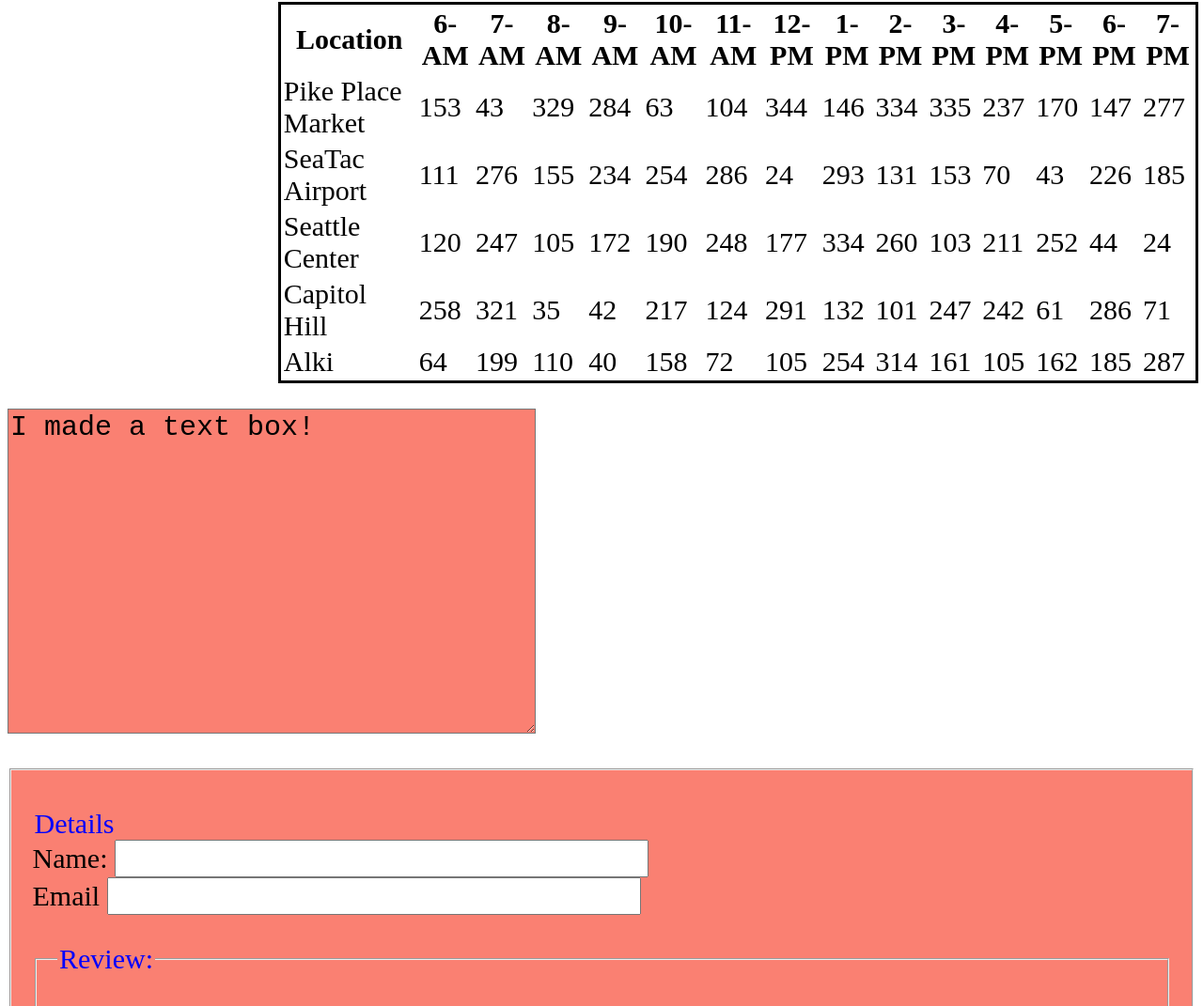
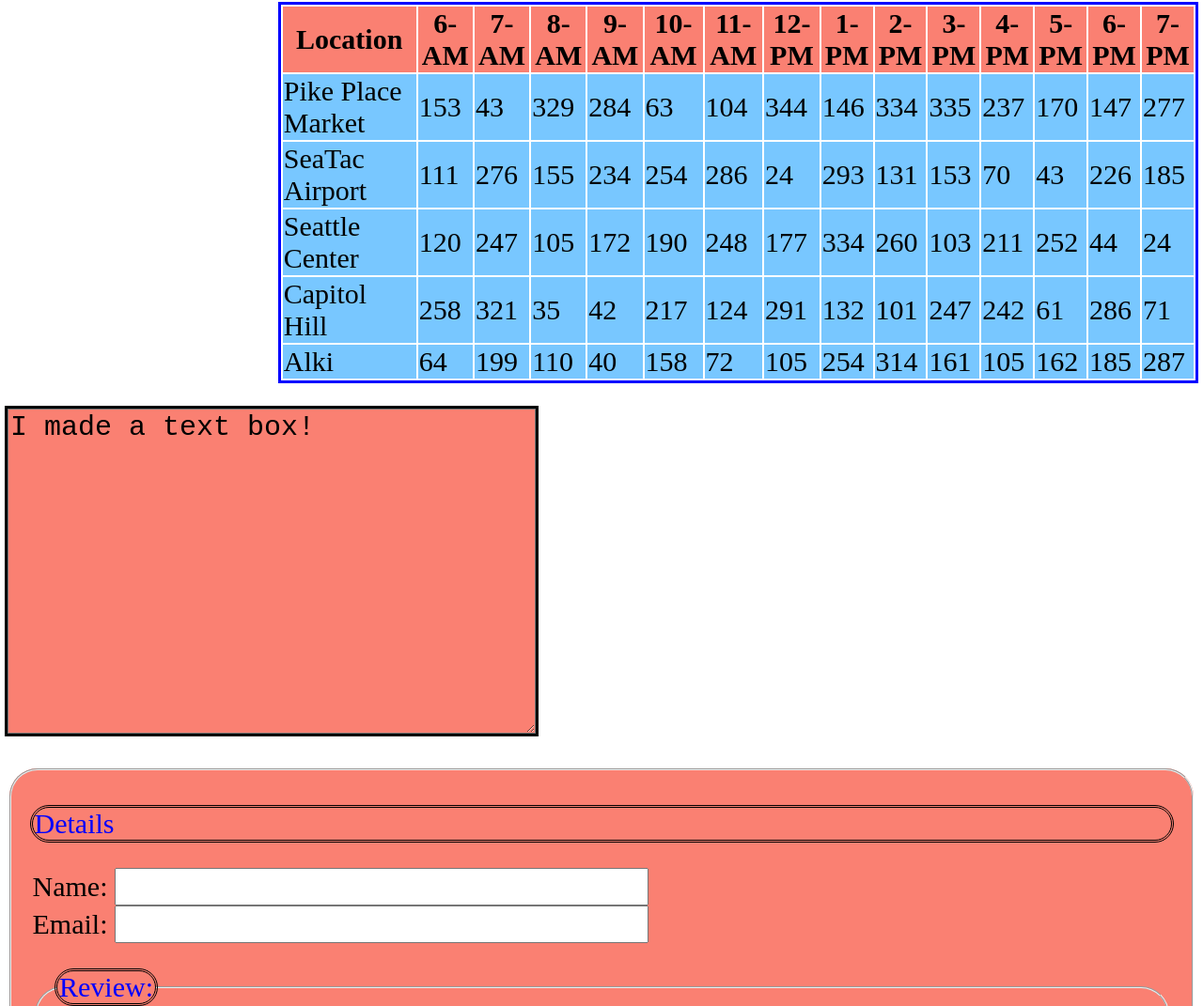
Before and after one commit to SilveredSliver/Lab-07-day-07, a plain HTML site: page index.html in a window 1280 px wide. Shown: the part 273-1344 px from the top of the page at 94% size. Drawn offline with Linux system fonts and the light colour scheme.

Commit message:
changed more css

```diff
--- a/index.html
+++ b/index.html
@@ -19,23 +19,27 @@
       </p>
       <fieldset>
       <p>
+        <p>
           <legend>
             Details
           </legend>
-        <label>
+        </p>
+      <label id="name">
         Name:
         <input type="text" name="name" size="30" maxlength="100">
       </label>
       <br />
-          <label>
-            Email
+        <label id="email">
+          Email:
           <input type="email" name="email" size="30" maxlength="100">
         </label>
       <br />
+      <p>
         <fieldset>
           <legend>
             Review:
           </legend>
+      </p>
           <p>
             <label for="hear-about">
               How did you hear about us?
--- a/style.css
+++ b/style.css
@@ -27,14 +27,25 @@
 body {
 
 }
+
+th {
+background-color: salmon;
+}
+
+tr {
+  background-color: #78c7ff;
+}
+
 #salmonStore {
   margin-left: 23%;
   margin-top: 2%;
   outline-style: solid;
+  outline-color: blue;
   background-color: transparent;
 }
 
 fieldset {
+  border-radius: 30px;
   color: blue;
   background-color: salmon;
 }
@@ -45,6 +56,25 @@
 
 textarea {
   background-color: salmon;
+  outline-style: solid;
+  /*outline-color: blue;*/
+}
+
+legend {
+  outline-style: double;
+  border-radius: 30px;
+  outline-color: black;
+}
+
+#nameAndEmail {
+}
+
+#name {
+
+}
+
+#email {
+
 }
 
 /*h1 {
```
Lines whose indentation alone changed are shown as unchanged.
